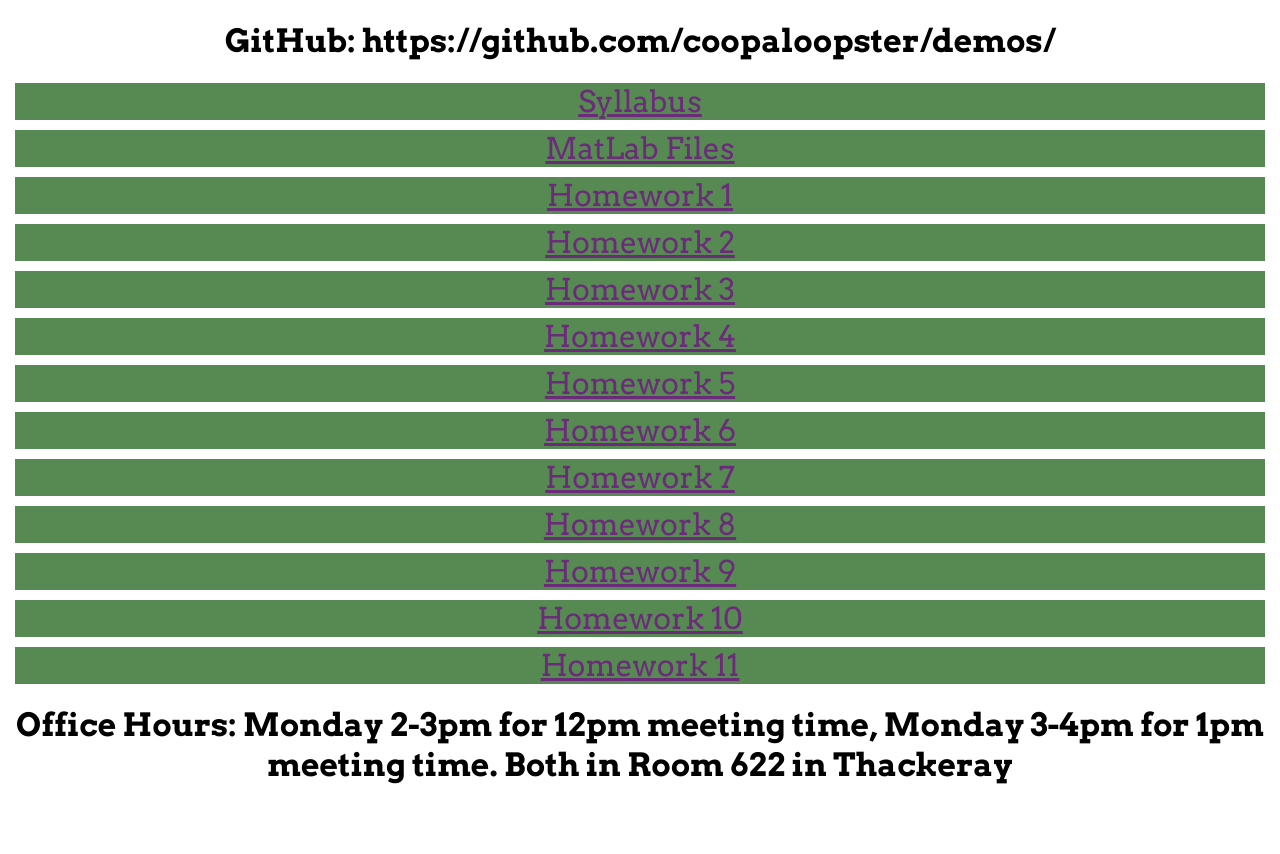
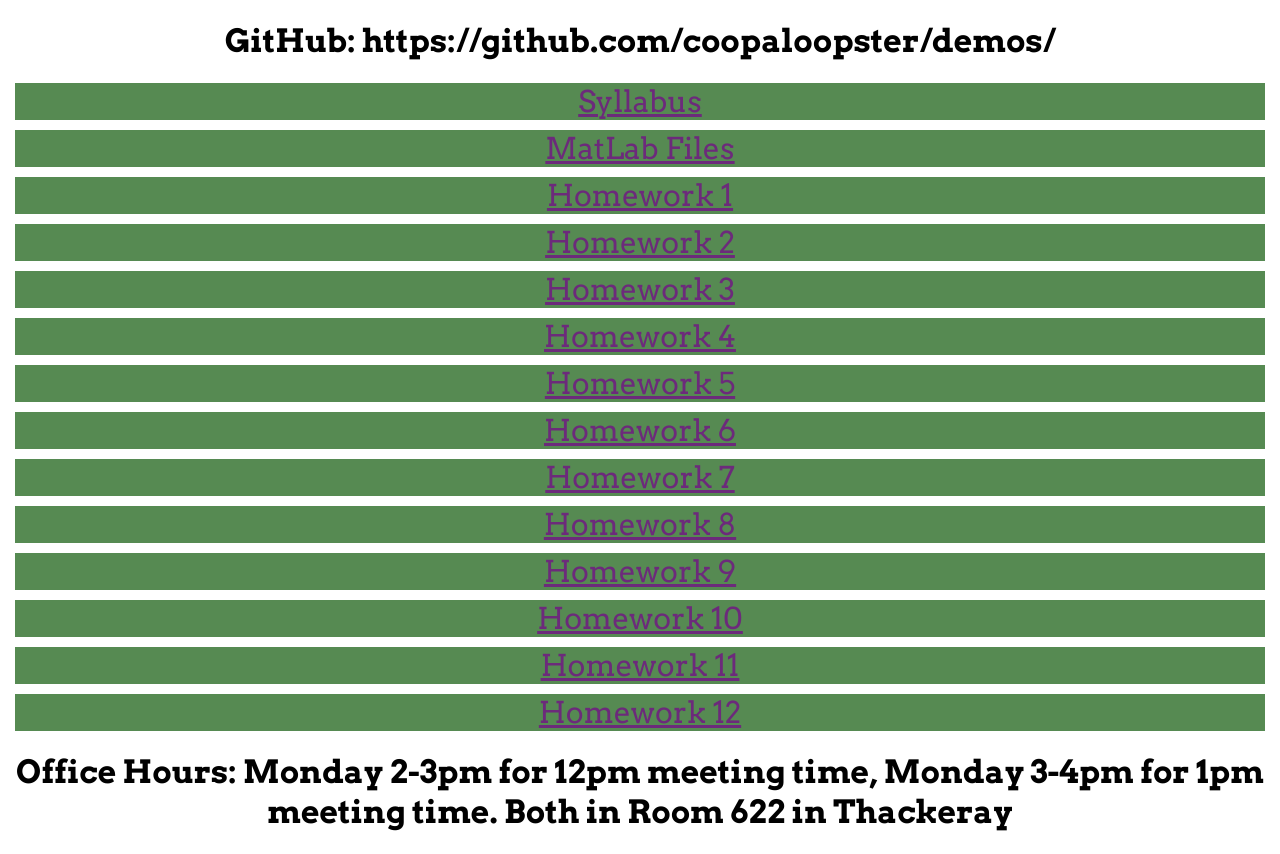
Before and after one commit to coopaloopster/gr_website, a plain HTML site: page diffeq/diffeq.html in a window 1280 px wide. Before the commit the page ends 807 px from the top, so only its background shows below. Drawn offline with nearby package versions, Linux system fonts and the light colour scheme.

Commit message:
last diffeq homework

```diff
--- a/diffeq/diffeq.html
+++ b/diffeq/diffeq.html
@@ -27,6 +27,7 @@
                 <a class="buttons" href="hw9.pdf">Homework 9</a>
                 <a class="buttons" href="hw10.pdf">Homework 10</a>
                 <a class="buttons" href="hw11.pdf">Homework 11</a>
+                <a class="buttons" href="hw12.pdf">Homework 12</a>
 
                 <center>
                         <h1> Office Hours:  Monday 2-3pm for 12pm meeting time, Monday 3-4pm for 1pm meeting time.  Both in Room 622 in Thackeray </h1>
```
Also changed, not shown: 1 other file.
